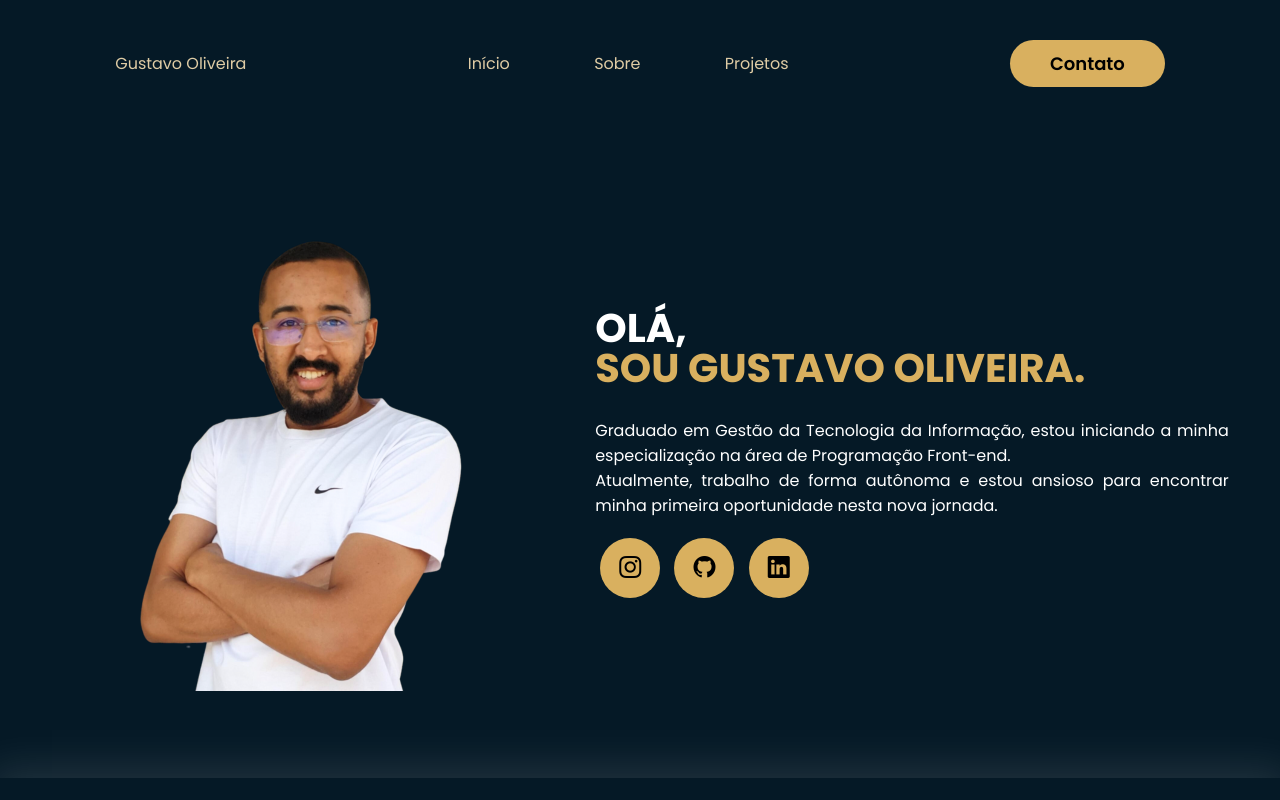
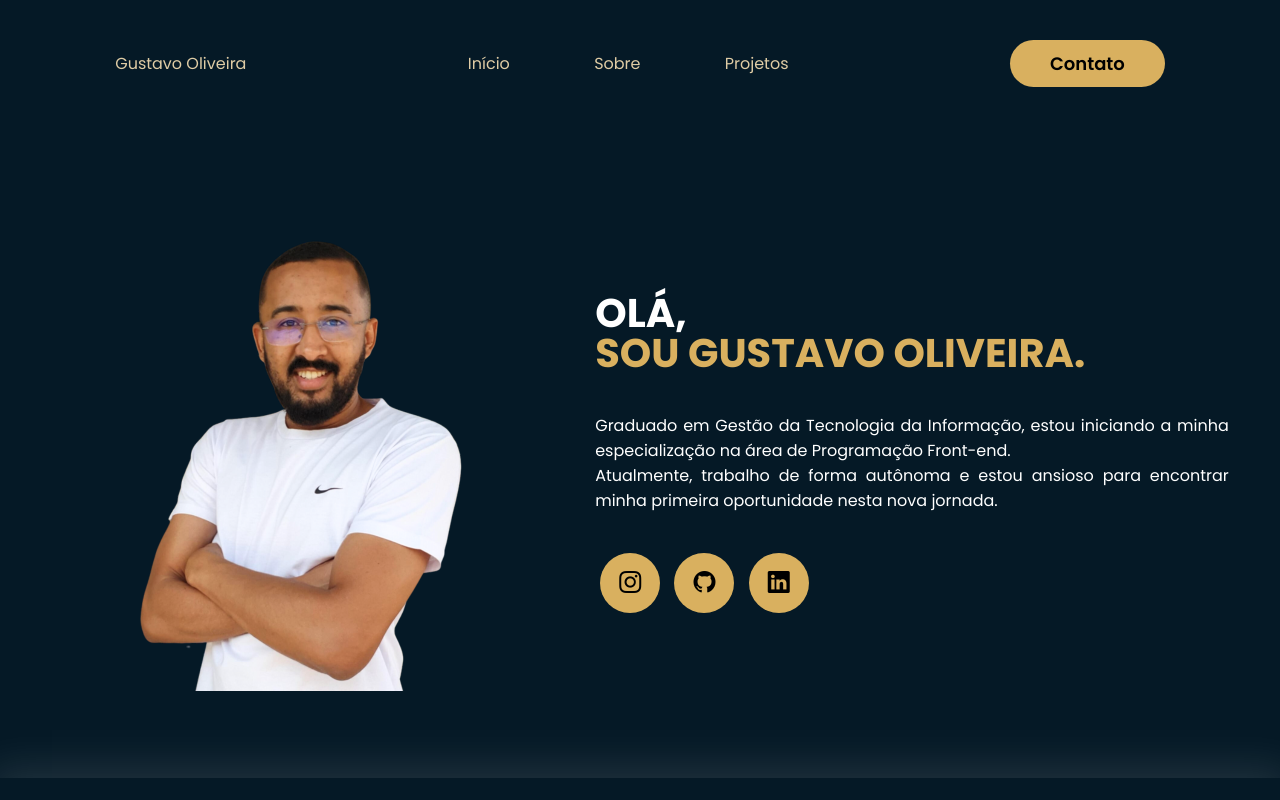
Before and after one commit to Gutex07/Portifolio, a plain HTML site: page index.html in a window 1280 px wide. Shown: the top 800 px of the page. Drawn offline with nearby package versions, Linux system fonts and the light colour scheme.

Commit message:
atualização

```diff
--- a/style.css
+++ b/style.css
@@ -4,6 +4,8 @@
     padding: 0;
     box-sizing: border-box;
     font-family: 'Poppins', sans-serif;
+    word-wrap: break-word;
+    overflow-wrap: break-word;
 }
 
 body {
@@ -181,7 +183,7 @@ section.sobre .flex {
 }
 
 .sobre .txt-sobre p {
-    margin: 20px 0;
+    margin: 40px auto;
     text-align: justify;
 }
 
```
Also changed, not shown: index.html (+0 -2 lines).
